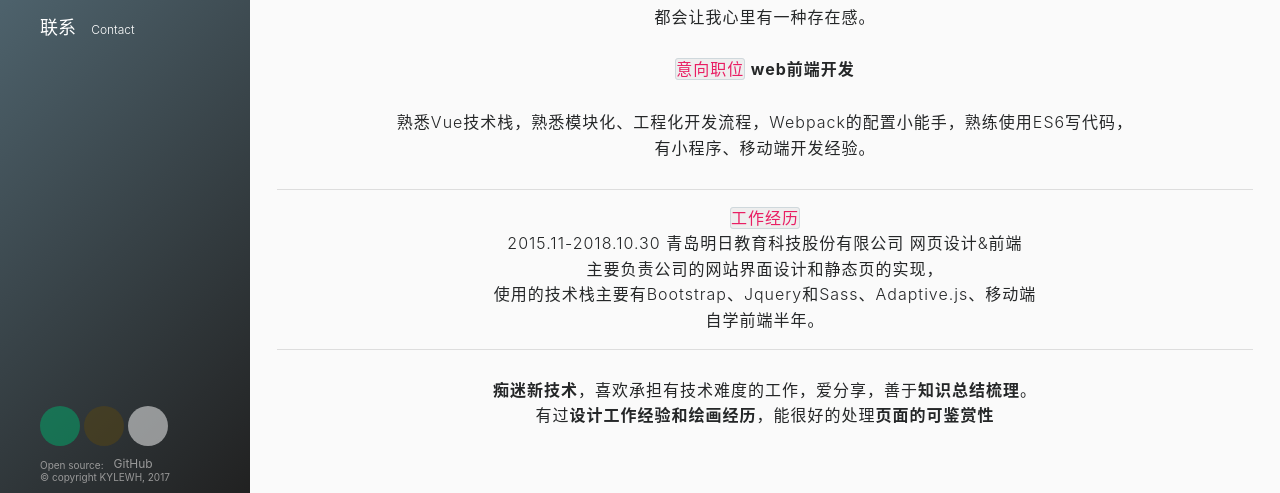
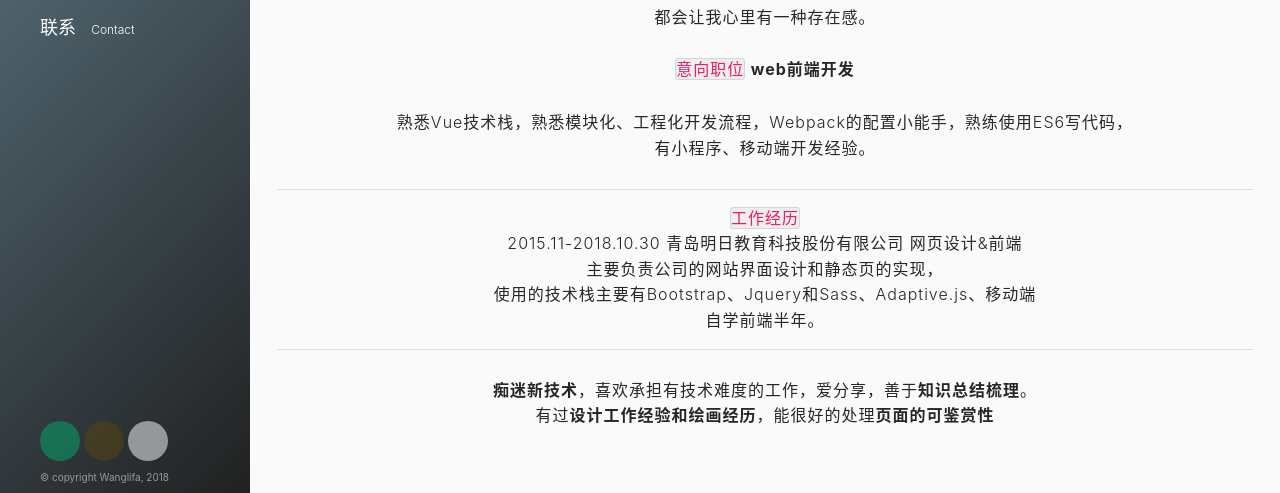
Before and after one commit to wanglifa/wanglifa.github.io, a plain HTML site: page index.html in a window 1280 px wide. Shown: the part 307-800 px from the top of the page. Drawn offline with Linux system fonts and the light colour scheme; a small style sheet from the web is missing.

Commit message:
更改copyright

```diff
--- a/index.html
+++ b/index.html
@@ -35,9 +35,7 @@
 						<a href="https://github.com/wanglifa/" target="_blank" class="r-github r-icon"></a>
 					</div>
 					<p class="source">
-						Open source:<a href="https://github.com/kylewh/Resume" target="_blank">GitHub</a>
-						<br>
-						<span class="right">© copyright KYLEWH, 2017</span>
+						<span class="right">© copyright Wanglifa, 2018</span>
 					</p>
 				</div>
 			</footer>
```
